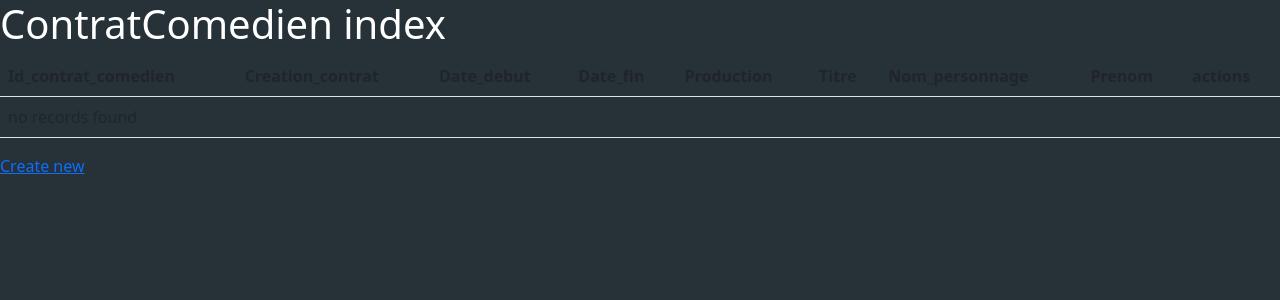
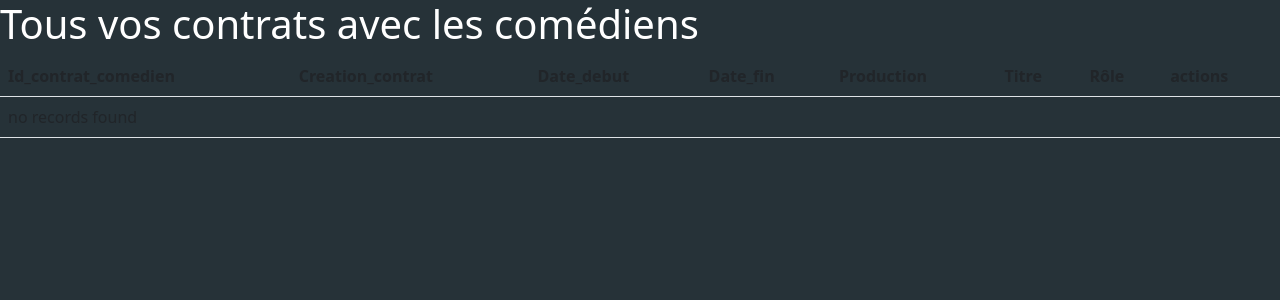
Before and after one commit to ilan990/doublage, a Symfony app: template templates/contrat_comedien/index.html.twig in a window 1280 px wide. Shown: the top 300 px of the page. Run offline with Twig, Linux system fonts and the light colour scheme; the template is opened without the code that fills it, so the values that code supplies are empty; some libraries are stand-ins or nearby versions.

Commit message:
style pour les contrats comediens

```diff
--- a/templates/contrat_comedien/index.html.twig
+++ b/templates/contrat_comedien/index.html.twig
@@ -1,9 +1,9 @@
 {% extends 'base.html.twig' %}
 
 {% block title %}ContratComedien index{% endblock %}
-
+{% block javascripts %}{% endblock %}
 {% block body %}
-    <h1>ContratComedien index</h1>
+    <h1>Tous vos contrats avec les comédiens</h1>
 
     <table class="table">
         <thead>
@@ -14,8 +14,7 @@
                 <th>Date_fin</th>
                 <th>Production</th>
                 <th>Titre</th>
-                <th>Nom_personnage</th>
-                <th>Prenom</th>
+                <th>Rôle</th>
                 <th>actions</th>
             </tr>
         </thead>
@@ -28,11 +27,11 @@
                 <td>{{ contrat_comedien.dateFin ? contrat_comedien.dateFin|date('Y-m-d') : '' }}</td>
                 <td>{{ contrat_comedien.production }}</td>
                 <td>{{ contrat_comedien.titre }}</td>
-                <td>{{ contrat_comedien.nomPersonnage }}</td>
-                <td>{{ contrat_comedien.prenom }}</td>
+                <td>{{ contrat_comedien.roleComedien }}</td>
+
                 <td>
-                    <a href="{{ path('app_contrat_comedien_show', {'id_contrat_comedien': contrat_comedien.id_contrat_comedien}) }}">show</a>
-                    <a href="{{ path('app_contrat_comedien_edit', {'id_contrat_comedien': contrat_comedien.id_contrat_comedien}) }}">edit</a>
+                    <a href="{{ path('app_contrat_comedien_show', {'id_contrat_comedien': contrat_comedien.idContratComedien}) }}">show</a>
+                    <a href="{{ path('app_contrat_comedien_edit', {'id_contrat_comedien': contrat_comedien.idContratComedien}) }}">edit</a>
                 </td>
             </tr>
         {% else %}
@@ -43,5 +42,5 @@
         </tbody>
     </table>
 
-    <a href="{{ path('app_contrat_comedien_new') }}">Create new</a>
+
 {% endblock %}
--- a/templates/contrat_comedien/new.html.twig
+++ b/templates/contrat_comedien/new.html.twig
@@ -1,8 +1,9 @@
 {% extends 'base.html.twig' %}
 
 {% block title %}Nouveau Contrat{% endblock %}
+{% block javascripts %}{% endblock %}
+{% block body %}
 
-{% block body %}
 <div class="container container-sm">
     <div class="row justify-content-center align-items-center" style="height:100vh">
         <div class="col-lg-6 col-md-12">
@@ -37,7 +38,7 @@
             {{ form_row(form.roleComedien) }}
             <div class="cache-message d-flex justify-content-between">
                 <a class="btn btn-danger" href="{{ path('app_contrat_comedien_index') }}">Retour à la liste</a>
-                {{ form_row(form.submit) }}
+                {{ form_row(form.submit, {'attr': {'id': 'submit-btn'}}) }}
             </div>
 
             {{ form_end(form) }}
@@ -45,4 +46,5 @@
 
         </div>
     </div>
+
 {% endblock %}
```
